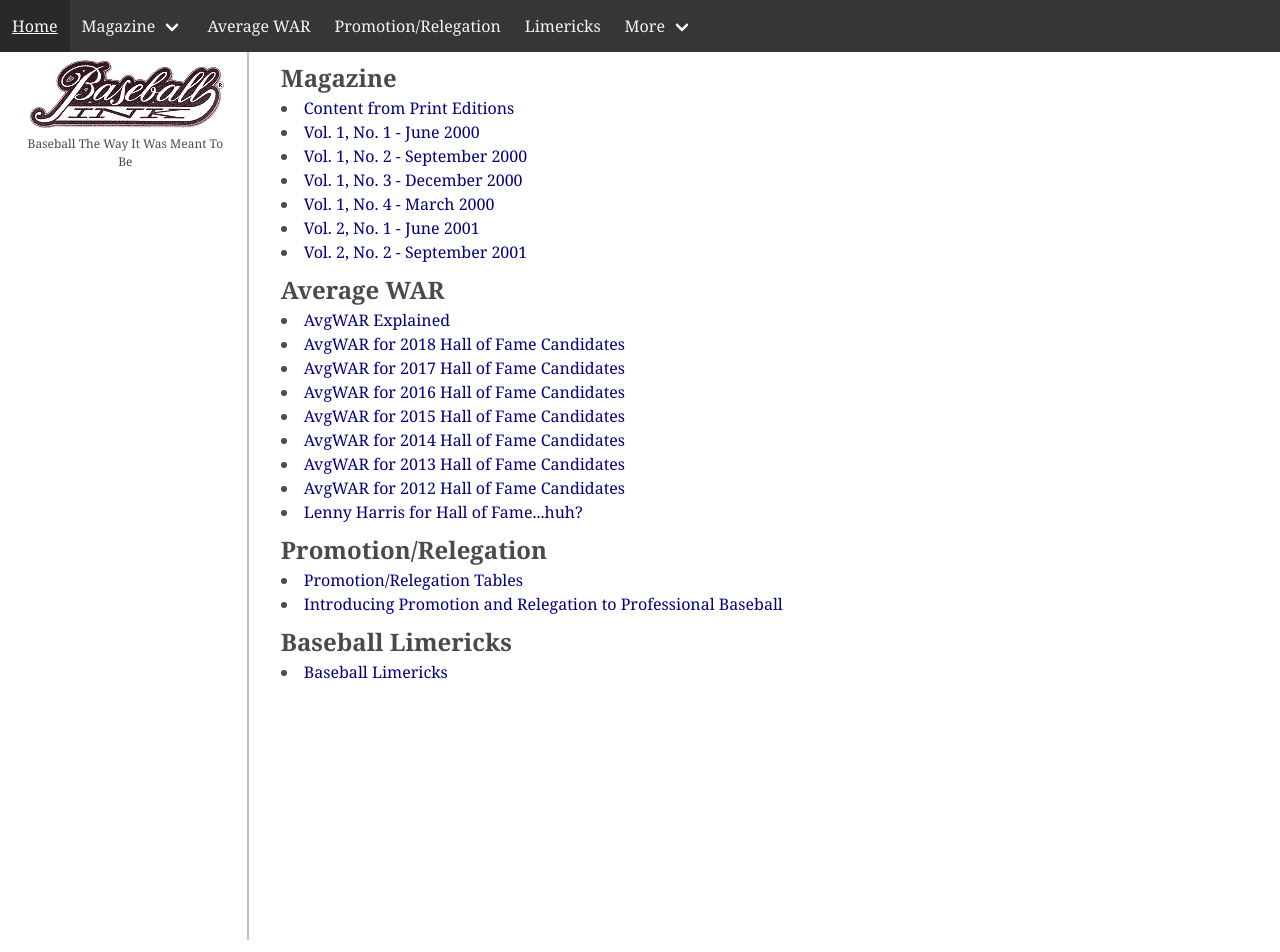
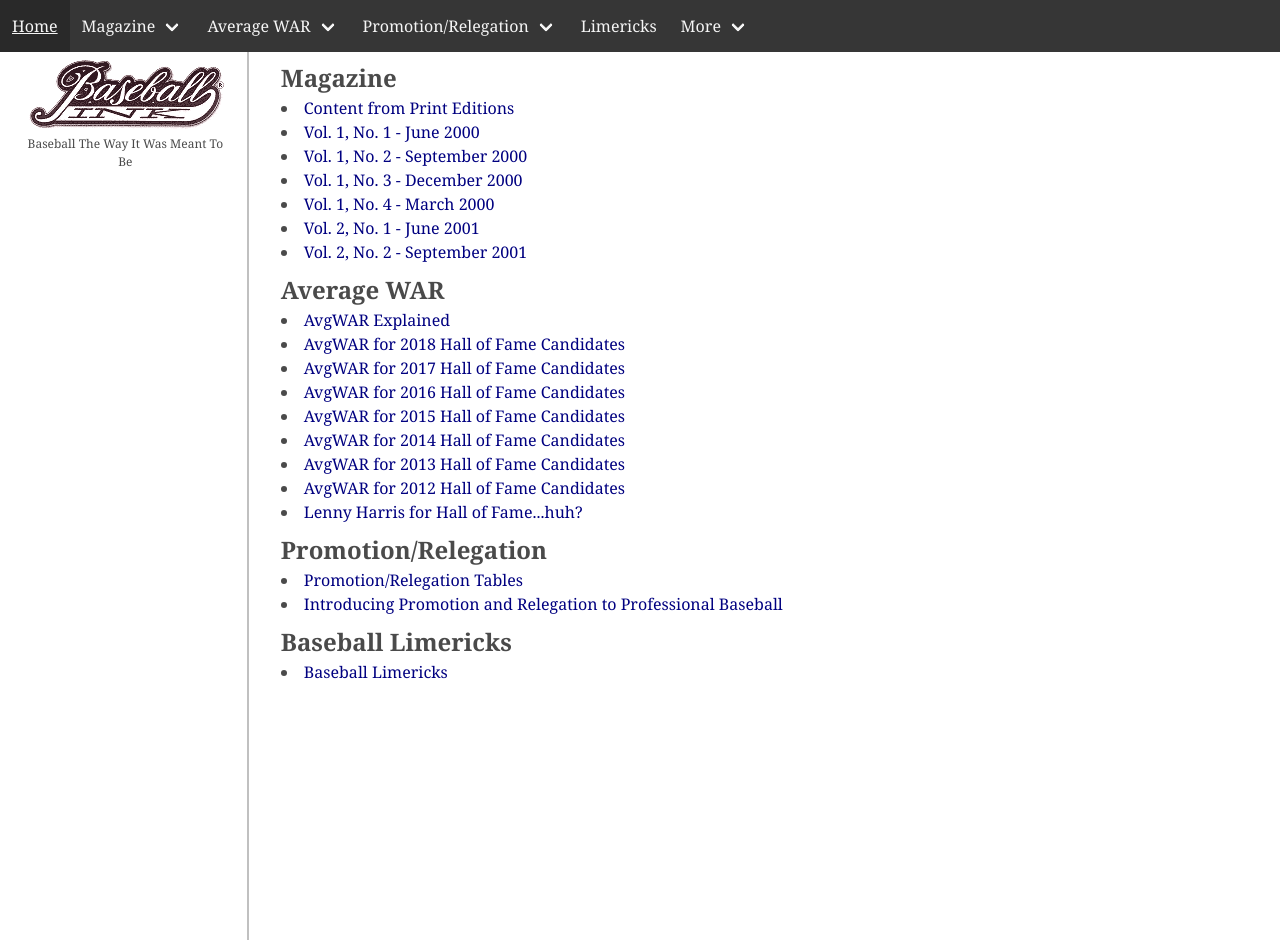
Before and after one commit to jaypalexa/baseballink, a Jekyll site: the page built from index.md, in a window 1280 px wide. Built offline with Jekyll 4.4.1, drawn with Linux system fonts in a browser that asks for light colours.

Commit message:
Adding AvgWar and Pro/Rel pages to nav

```diff
--- a/_layouts/default.html
+++ b/_layouts/default.html
@@ -50,12 +50,55 @@
             </div>
           </div>
 
-          <a href="{{ site.url }}{{ site.baseurl }}/pages/avg-war/avg-war.html" class="navbar-item">
-            Average WAR
-          </a>
-          <a href="{{ site.url }}{{ site.baseurl }}/pages/pro-rel/promotion-relegation.html" class="navbar-item">
-            Promotion/Relegation
-          </a>
+          <div class="navbar-item has-dropdown is-hoverable">
+            <a class="navbar-link">
+              Average WAR
+            </a>
+            <div class="navbar-dropdown">
+              <a class="navbar-item" href="{{ site.url }}{{ site.baseurl }}/pages/avg-war/avg-war.html">
+                AvgWAR Explained
+              </a>
+              <a class="navbar-item" href="{{ site.url }}{{ site.baseurl }}/pages/avg-war/average-war-for-2018-hall-of-fame-candidates.html">
+                AvgWAR for 2018 Hall of Fame Candidates
+              </a>
+              <a class="navbar-item" href="{{ site.url }}{{ site.baseurl }}/pages/avg-war/average-war-for-2017-hall-of-fame-candidates.html">
+                AvgWAR for 2017 Hall of Fame Candidates
+              </a>
+              <a class="navbar-item" href="{{ site.url }}{{ site.baseurl }}/pages/avg-war/average-war-for-2016-hall-of-fame-candidates.html">
+                AvgWAR for 2016 Hall of Fame Candidates
+              </a>
+              <a class="navbar-item" href="{{ site.url }}{{ site.baseurl }}/pages/avg-war/average-war-for-2015-hall-of-fame-candidates.html">
+                AvgWAR for 2015 Hall of Fame Candidates
+              </a>
+              <a class="navbar-item" href="{{ site.url }}{{ site.baseurl }}/pages/avg-war/average-war-for-2014-hall-of-fame-candidates.html">
+                AvgWAR for 2014 Hall of Fame Candidates
+              </a>
+              <a class="navbar-item" href="{{ site.url }}{{ site.baseurl }}/pages/avg-war/average-war-for-2013-hall-of-fame-candidates.html">
+                AvgWAR for 2013 Hall of Fame Candidates
+              </a>
+              <a class="navbar-item" href="{{ site.url }}{{ site.baseurl }}/pages/avg-war/average-war-for-2012-hall-of-fame-candidates.html">
+                AvgWAR for 2012 Hall of Fame Candidates
+              </a>
+              <a class="navbar-item" href="{{ site.url }}{{ site.baseurl }}/pages/avg-war/lenny-harris-for-hall-of-fame-huh.html">
+                Lenny Harris for Hall of Fame...huh?
+              </a>
+            </div>
+          </div>
+
+          <div class="navbar-item has-dropdown is-hoverable">
+            <a class="navbar-link">
+                Promotion/Relegation
+            </a>
+            <div class="navbar-dropdown">
+              <a class="navbar-item" href="{{ site.url }}{{ site.baseurl }}/pages/pro-rel/promotion-relegation.html">
+                Promotion/Relegation Tables
+              </a>
+              <a class="navbar-item" href="{{ site.url }}{{ site.baseurl }}/pages/pro-rel/introducing-promotion-and-relegation-to-professional-baseball.html">
+                Introducing Promotion and Relegation to Professional Baseball
+              </a>
+            </div>
+          </div>
+
           <a href="{{ site.url }}{{ site.baseurl }}/pages/limericks/baseball-limericks.html" class="navbar-item">
             Limericks
           </a>
```
